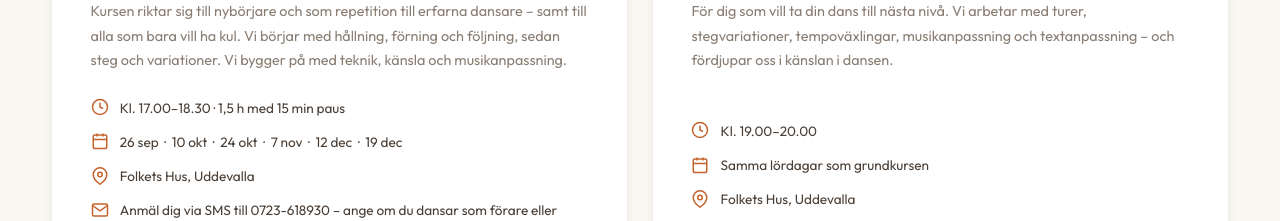
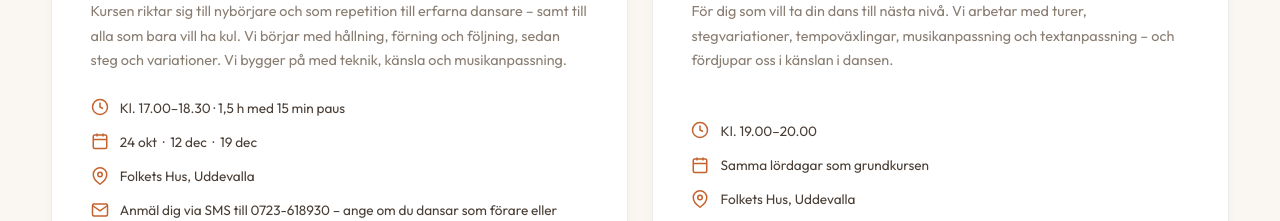
Before and after one commit to AlbanFredriksson/smogenscafe, a plain HTML site: page dans/index.html in a window 1280 px wide. Shown: the part 2120-2341 px from the top of the page. Drawn offline with nearby package versions, Linux system fonts and the light colour scheme.

Commit message:
Update index.html

```diff
--- a/dans/index.html
+++ b/dans/index.html
@@ -688,7 +688,7 @@ footer {
           </div>
           <div class="cd-row">
             <svg viewBox="0 0 24 24" fill="none" stroke="currentColor" stroke-width="2"><rect x="3" y="4" width="18" height="18" rx="2" ry="2"/><line x1="16" y1="2" x2="16" y2="6"/><line x1="8" y1="2" x2="8" y2="6"/><line x1="3" y1="10" x2="21" y2="10"/></svg>
-            <span>26 sep &nbsp;·&nbsp; 10 okt &nbsp;·&nbsp; 24 okt &nbsp;·&nbsp; 7 nov &nbsp;·&nbsp; 12 dec &nbsp;·&nbsp; 19 dec</span>
+            <span>24 okt &nbsp;·&nbsp; 12 dec &nbsp;·&nbsp; 19 dec</span>
           </div>
           <div class="cd-row">
             <svg viewBox="0 0 24 24" fill="none" stroke="currentColor" stroke-width="2"><path d="M21 10c0 7-9 13-9 13s-9-6-9-13a9 9 0 0 1 18 0z"/><circle cx="12" cy="10" r="3"/></svg>
```
